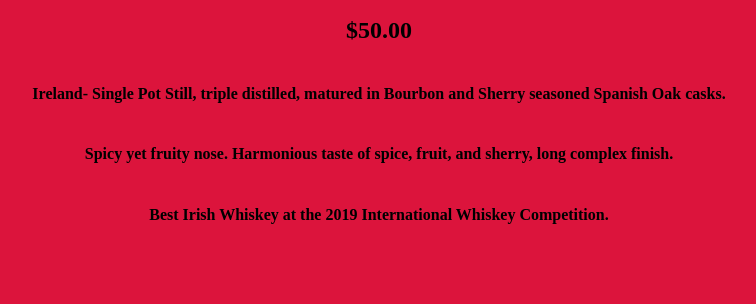
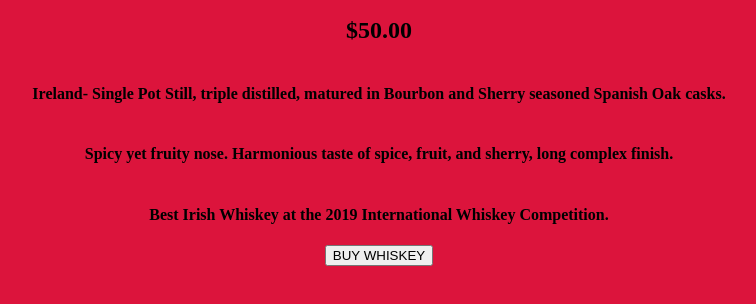
Before and after one commit to Natedow91/deployment-Whiskey, a website: page public/index.html in a window 1280 px wide. Shown: the part 316-620 px from the top of the page, without its empty margins (261-1017 px from the left). Drawn offline with Linux system fonts and the light colour scheme.

Commit message:
6th trash commit

```diff
--- a/public/index.html
+++ b/public/index.html
@@ -14,5 +14,6 @@
     <h4>Ireland- Single Pot Still, triple distilled, matured in Bourbon and Sherry seasoned Spanish Oak casks.</h4>
     <h4>Spicy yet fruity nose. Harmonious taste of spice, fruit, and sherry, long complex finish.</h4>
     <h4> Best Irish Whiskey at the 2019 International Whiskey Competition.</h4>
+    <button>BUY WHISKEY</button>
 </body>
 </html>
```
